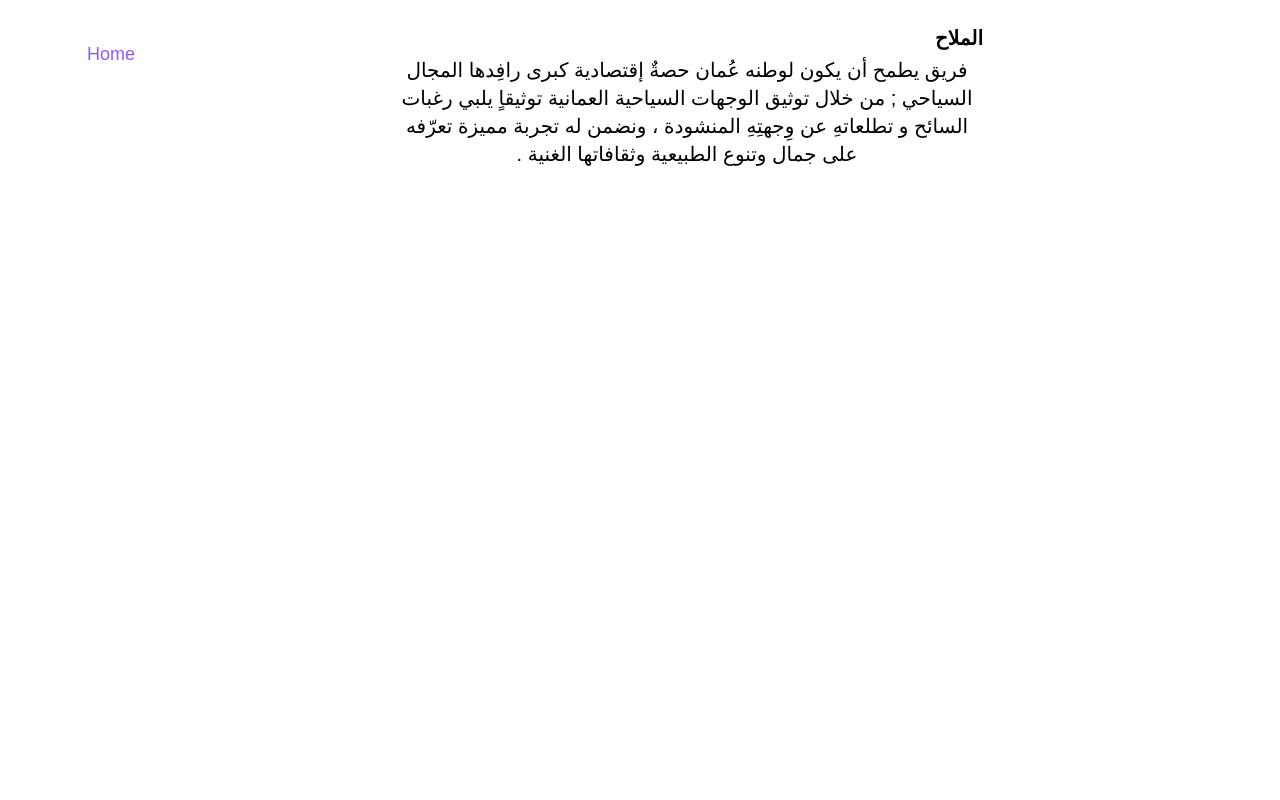
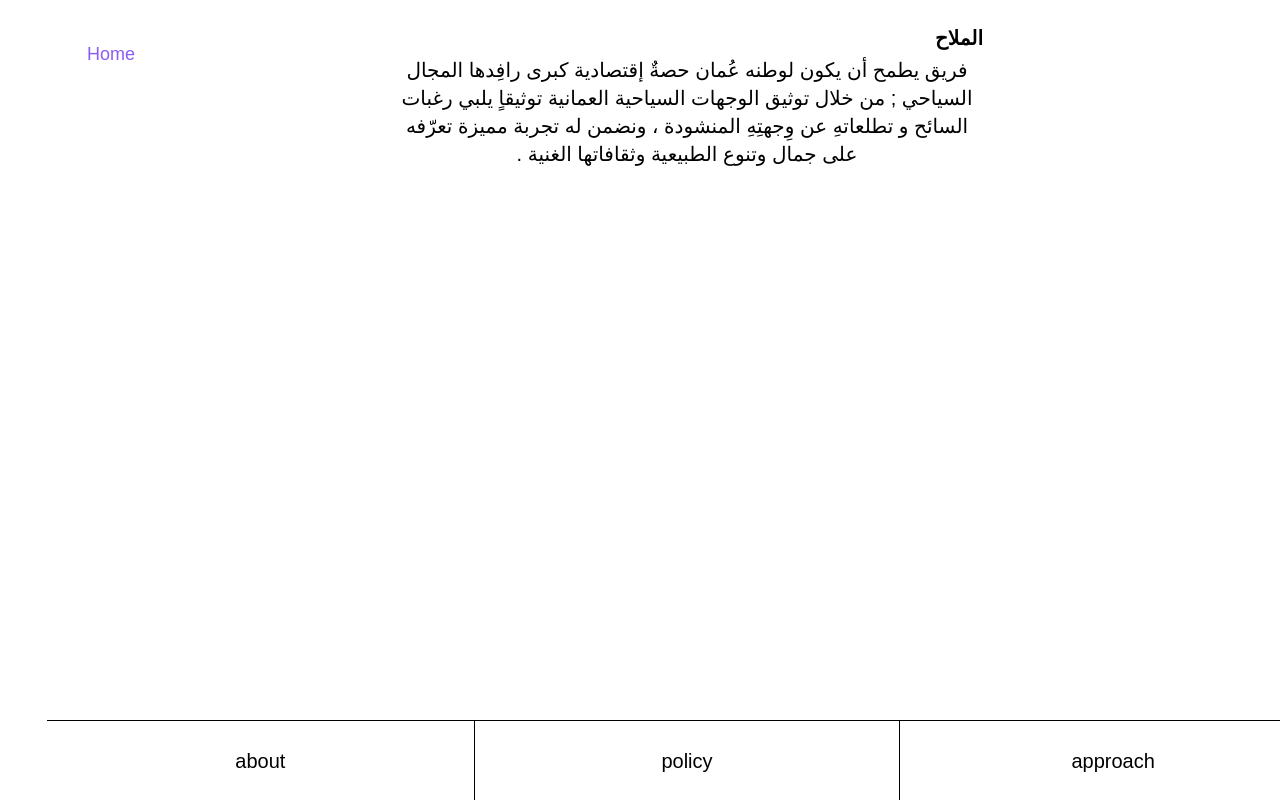
Before and after one commit to dark0crystal/almlah, a Next.js app: page /ar/about in a window 1280 px wide. Built offline with nearby package versions, Linux system fonts and the light colour scheme; a web font is replaced by a local one.

Commit message:
about page fix

```diff
--- a/src/app/[locale]/about/Gallaries.tsx
+++ b/src/app/[locale]/about/Gallaries.tsx
@@ -15,7 +15,7 @@ const Galleries: React.FC = () => {
       <div className="fixed top-0 left-0 w-full h-screen -z-10 ">
         <Scene activeMenu={activeMenu} />
       </div>
-      <div className="h-[100vh]"></div>
+
     </div>
   );
 }
--- /dev/null
+++ b/src/app/[locale]/about/NavBar.tsx
@@ -0,0 +1,33 @@
+import { Link } from "navigation";
+import { getLocale } from "next-intl/server";
+
+export default async function NavBar() {
+  const locale = await getLocale();
+
+  return (
+    <div className="fixed bottom-0 left-0 right-0 h-[8vh] md:h-[10vh] flex items-center justify-between bg-white border-t w-screen border-black">
+      <div className="flex w-full h-full">
+        {/* Approach link */}
+        <Link href="/about/approach" locale={locale} className="flex-1">
+          <div className="flex items-center text-lg md:text-xl justify-center text-center border-r border-black h-full p-4 hover:bg-gray-100">
+            approach
+          </div>
+        </Link>
+
+        {/* Policy link */}
+        <Link href="/about/policy" locale={locale} className="flex-1">
+          <div className="flex items-center text-lg md:text-xl justify-center text-center border-r border-l   border-black h-full p-4 hover:bg-gray-100">
+            policy
+          </div>
+        </Link>
+
+        {/* About link */}
+        <Link href="/about" locale={locale} className="flex-1">
+          <div className="flex items-center text-lg md:text-xl  justify-center text-center h-full p-4 hover:bg-gray-100">
+            about
+          </div>
+        </Link>
+      </div>
+    </div>
+  );
+}
--- a/src/app/[locale]/about/Projects.tsx
+++ b/src/app/[locale]/about/Projects.tsx
@@ -7,13 +7,13 @@ interface ProjectsProps {
 
 const Projects: React.FC<ProjectsProps> = ({ setActiveMenu }) => {
   return (
-    <div className='relative  z-10 mix-blend-difference h-screen w-full'>
+    <div className='relative  z-10 mix-blend-difference  w-full'>
       <ul onMouseLeave={() => {setActiveMenu(null)}} className='border-b'>
         {
           projects.map((project, i) => {
             return (
               <li onMouseOver={() => {setActiveMenu(i)}} key={project.title} className=' p-5 border-t'>
-                <p className='text-[3vw] font-normal  text-white'>{project.title}</p>
+                <p className='text-[3vw] font-normal  text-black'>{project.title}</p>
               </li>
             )
           })
--- a/src/app/[locale]/about/approach/page.tsx
+++ b/src/app/[locale]/about/approach/page.tsx
@@ -3,7 +3,7 @@ import Galleries from "../Gallaries";
 
 export default function Approach(){
     return(
-        <div className="flex flex-col justify-center items-center border border-black">
+        <div className="flex flex-col h-[85vh] justify-center items-center ">
             <Galleries/>
         </div>
     )
--- a/src/app/[locale]/about/layout.tsx
+++ b/src/app/[locale]/about/layout.tsx
@@ -1,4 +1,5 @@
 import React from 'react';
+import NavBar from './NavBar';
 
 interface LayoutProps {
   children: React.ReactNode;
@@ -7,7 +8,9 @@ interface LayoutProps {
 const Layout: React.FC<LayoutProps> = ({ children }) => {
   return (
     <div className="flex flex-col h-[100vh] w-screen">
+
       {children}
+      <NavBar/>
     </div>
   );
 };
```
